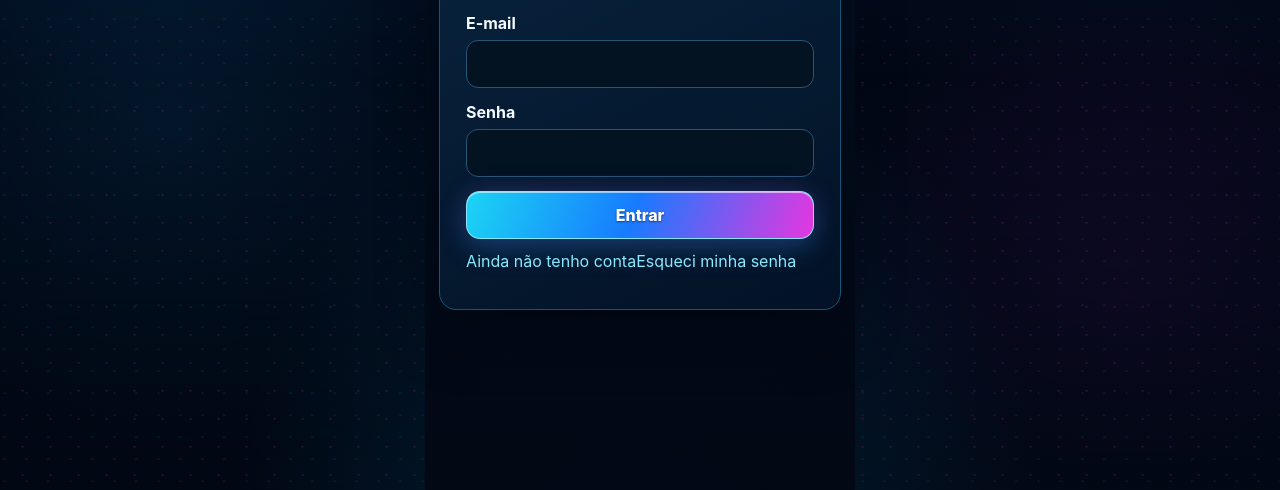
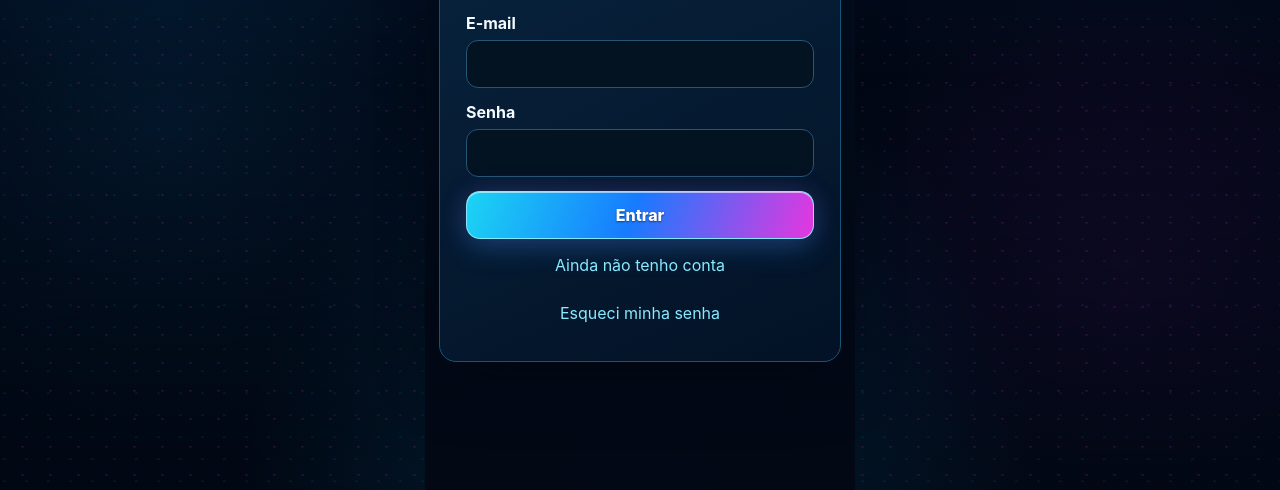
Before and after one commit to YancaRivska/gti-missions, a plain HTML site: page index.html in a window 1280 px wide. Both pictures are taken after a click on the button "Começar agora →". Shown: the part 310-800 px from the top of the page. Drawn offline with Linux system fonts and the light colour scheme.

Commit message:
fix: polish authentication actions

```diff
--- a/style.css
+++ b/style.css
@@ -3452,3 +3452,11 @@ body {
     linear-gradient(180deg,#06162d 0%,#020816 48%,#030b1a 100%) !important;
   background-attachment:fixed !important;
 }
+
+.auth-card > .link-btn,
+.auth-card > .forgot-link {
+  display:block;
+  width:100%;
+  margin-top:4px;
+  text-align:center;
+}
```
